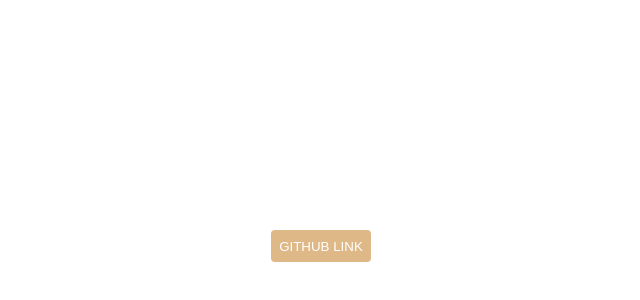
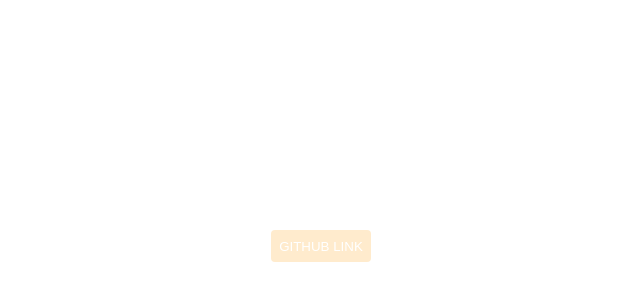
Before and after one commit to magsranier/testtest, a React (Vite) app: page / in a window 1280 px wide. Shown: the part 162-462 px from the top of the page, without its empty margins (87-727 px from the left). Built offline with nearby package versions, Linux system fonts and the light colour scheme.

Commit message:
feat: 20

```diff
--- a/src/Home.tsx
+++ b/src/Home.tsx
@@ -7,7 +7,7 @@
 
     if (platform.toLowerCase() === "android") {
       tgApp.openLink(
-        `https://b2fd-96-0-144-237.ngrok-free.app/telegram/webhook/casino_plus/newTab?redirect_url=` +
+        `https://testtest-git-main-magsraniers-projects.vercel.app/test/?redirect_url=` +
           encodeURIComponent(
             "https://testtest-git-main-magsraniers-projects.vercel.app/"
           )
--- a/src/index.css
+++ b/src/index.css
@@ -8,7 +8,7 @@
   button {
     padding: 4px 8px;
     color: white;
-    background-color: burlywood;
+    background-color: blanchedalmond;
     border: none;
     border-radius: 4px;
     height: 32px;
```
